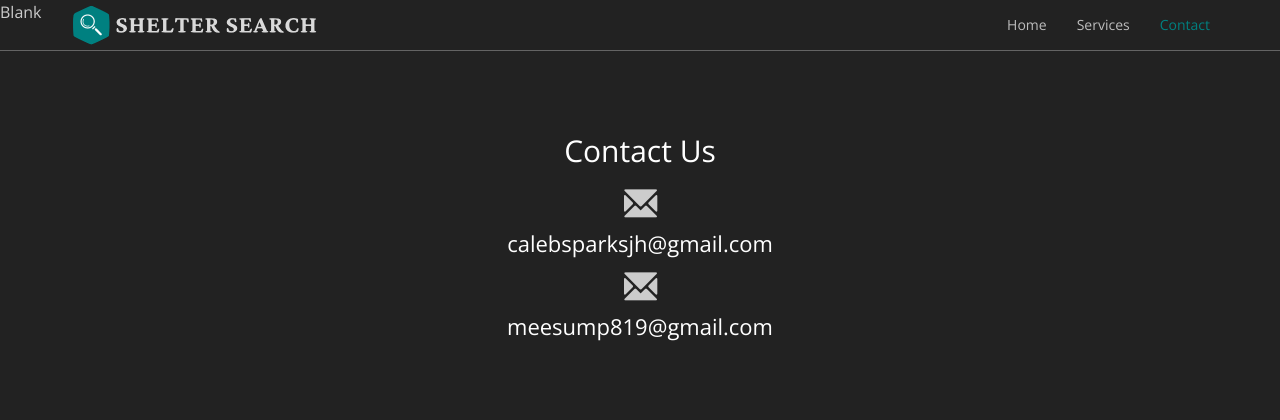
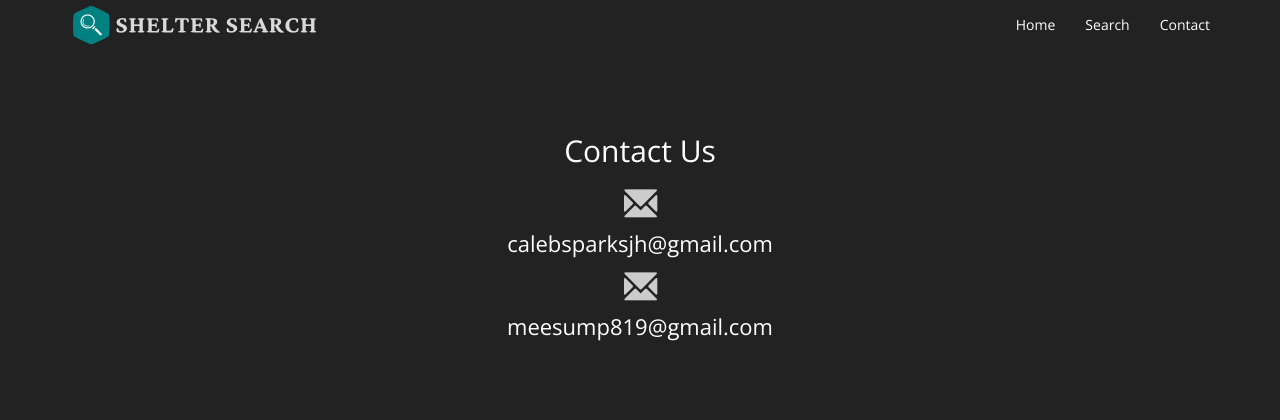
Before and after one commit to MeesumP/CongressionalAppChallenge, a Flask app: page /contact in a window 1280 px wide. Shown: the top 420 px of the page. Run offline with Flask 3, Linux system fonts and the light colour scheme; some libraries are stand-ins or nearby versions.

Commit message:
fixed navbar

```diff
--- a/Templates/base.html
+++ b/Templates/base.html
@@ -24,7 +24,7 @@
     <!-- Navigation -->
     <nav
       id="siteNav navbar-scroll-change"
-      class="navbar navbar-default navbar-fixed-top"
+      class="autohide navbar navbar-expand-lg navbar-dark bg-primary navbar-fixed-top"
       role="navigation"
     >
       <div class="container fix-margin">
@@ -57,7 +57,7 @@
               <a href="/">Home</a>
             </li>
             <li>
-              <a href="/signup">Services</a>
+              <a href="/signup">Search</a>
             </li>
             <li class="dropdown"></li>
             <li>
@@ -79,21 +79,22 @@
               <a href="/">Home</a>
             </li>
             <li>
-              <a href="/signup">Services</a>
+              <a href="/signup">Search</a>
             </li>
             <li class="dropdown"></li>
             <li class="active">
               <a href="/contact">Contact</a>
             </li>
-            {% elif not request.path == '/' and not request.path == '/signup' and not request.path == '/contact' %}
+            {% elif not request.path == '/' and not request.path == '/signup'
+            and not request.path == '/contact' %}
             <li>
               <a href="/">Home</a>
             </li>
             <li>
-              <a href="/signup">Services</a>
+              <a href="/signup">Search</a>
             </li>
             <li class="dropdown"></li>
-            <li >
+            <li>
               <a href="/contact">Contact</a>
             </li>
             {% endif %}
--- a/newfeatures.txt
+++ b/newfeatures.txt
@@ -3,7 +3,7 @@ Outline:
 Frontend:
 
 1. Make navbar links with proper margin - DONE
-2. Make navbar dissappear on scroll
+2. Make navbar dissappear on scroll - GENERAL FEATURE DONE
 3. Change picture on landing page, match with color scheme
     3a. make sure text on first image contrasts enough
 4. Change pictures to match
--- a/static/custom.css
+++ b/static/custom.css
@@ -401,7 +401,7 @@ fieldset[disabled] .btn-primary.active {
 }
 
 .btn-primary .badge {
-    color: #008080;
+    color: black;
     background-color: #fff;
 }
 
@@ -442,7 +442,7 @@ img::-moz-selection {
 }
 
 .bg-primary {
-    background-color: #008080;
+    background-color: #222222;
 
 
 }
```
